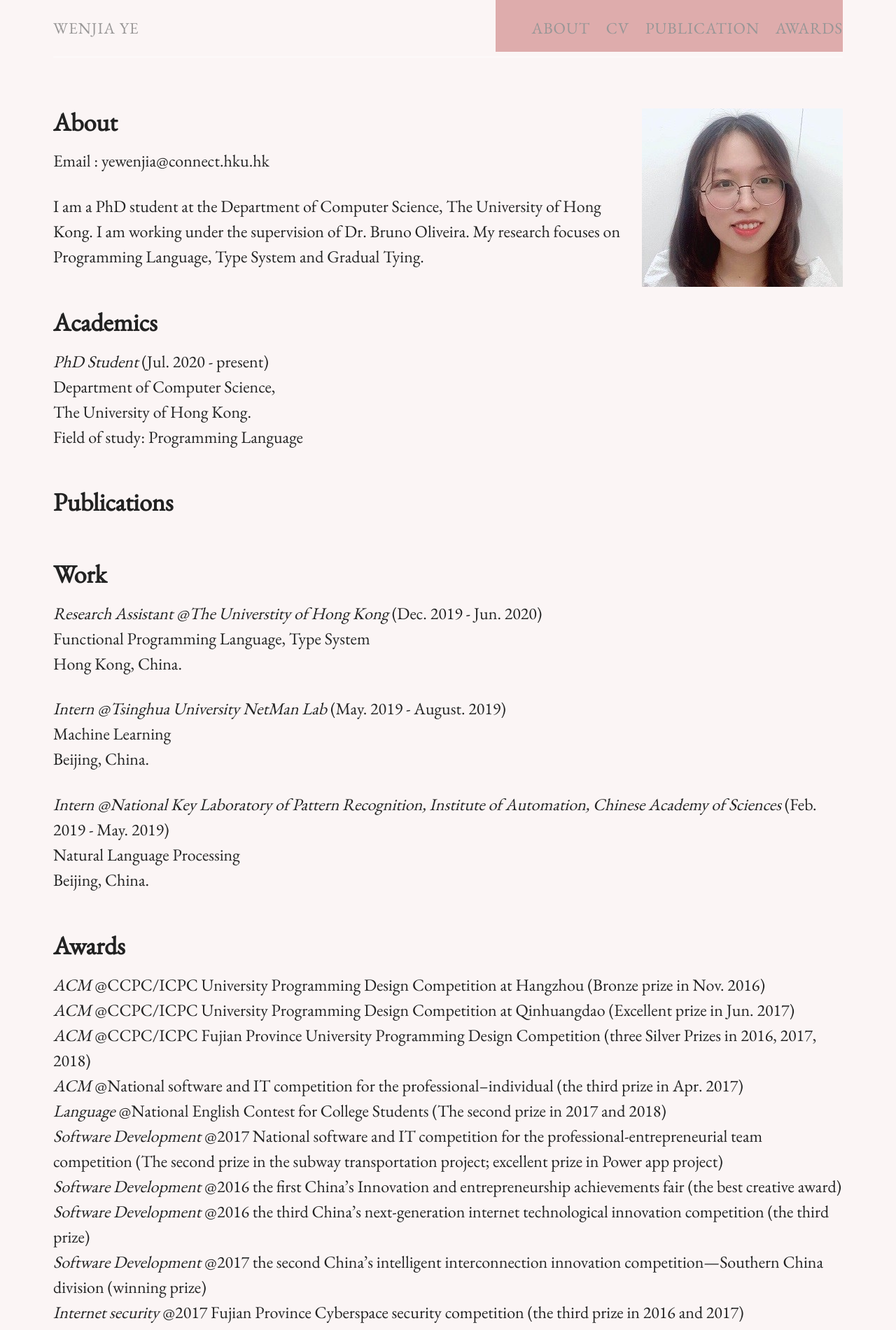
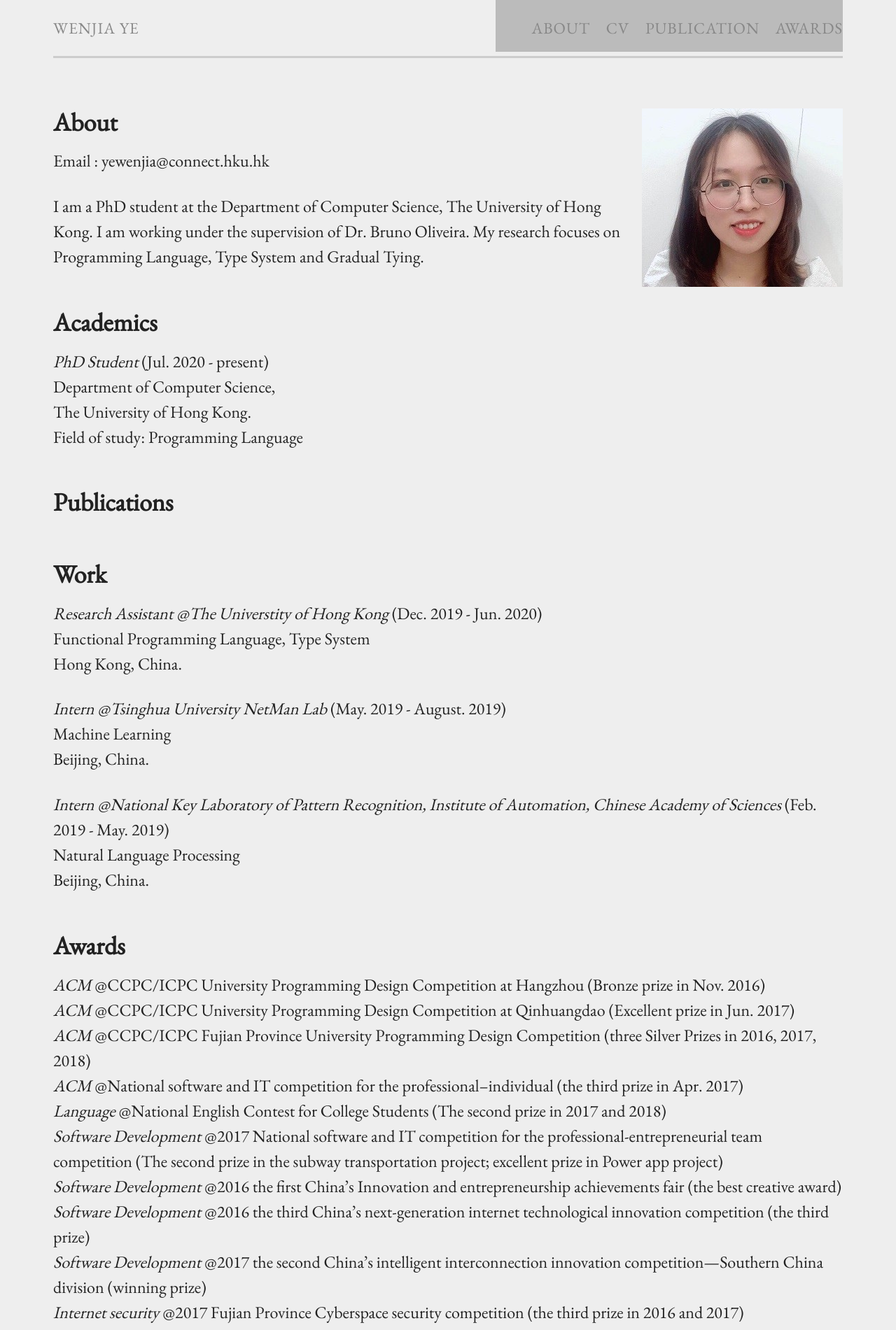
Before and after one commit to YeWenjia/YeWenjia.github.io, a Jekyll site: the page built from index.md, in a window 1280 px wide. Shown: the top 1901 px of the page at 70% size. Built offline with Jekyll 4.4.1, drawn with Linux system fonts in a browser that asks for light colours.

Commit message:
Update main.scss

```diff
--- a/css/main.scss
+++ b/css/main.scss
@@ -11,9 +11,9 @@ $vsmall-font-size: 0.66em;
 $base-line-height: 1.5;
 $spacing-unit:     1.5em;
 
-$grey-vlight:#fbf5f5;
-$grey-light: #fcf8f8;
-$grey:       #989696;
+$grey-vlight:#eee;
+$grey-light: #ccc;
+$grey:       #888;
 $grey-dark:  #444;
 $grey-vdark: #222;
 $blue:       #0091ed;
```
